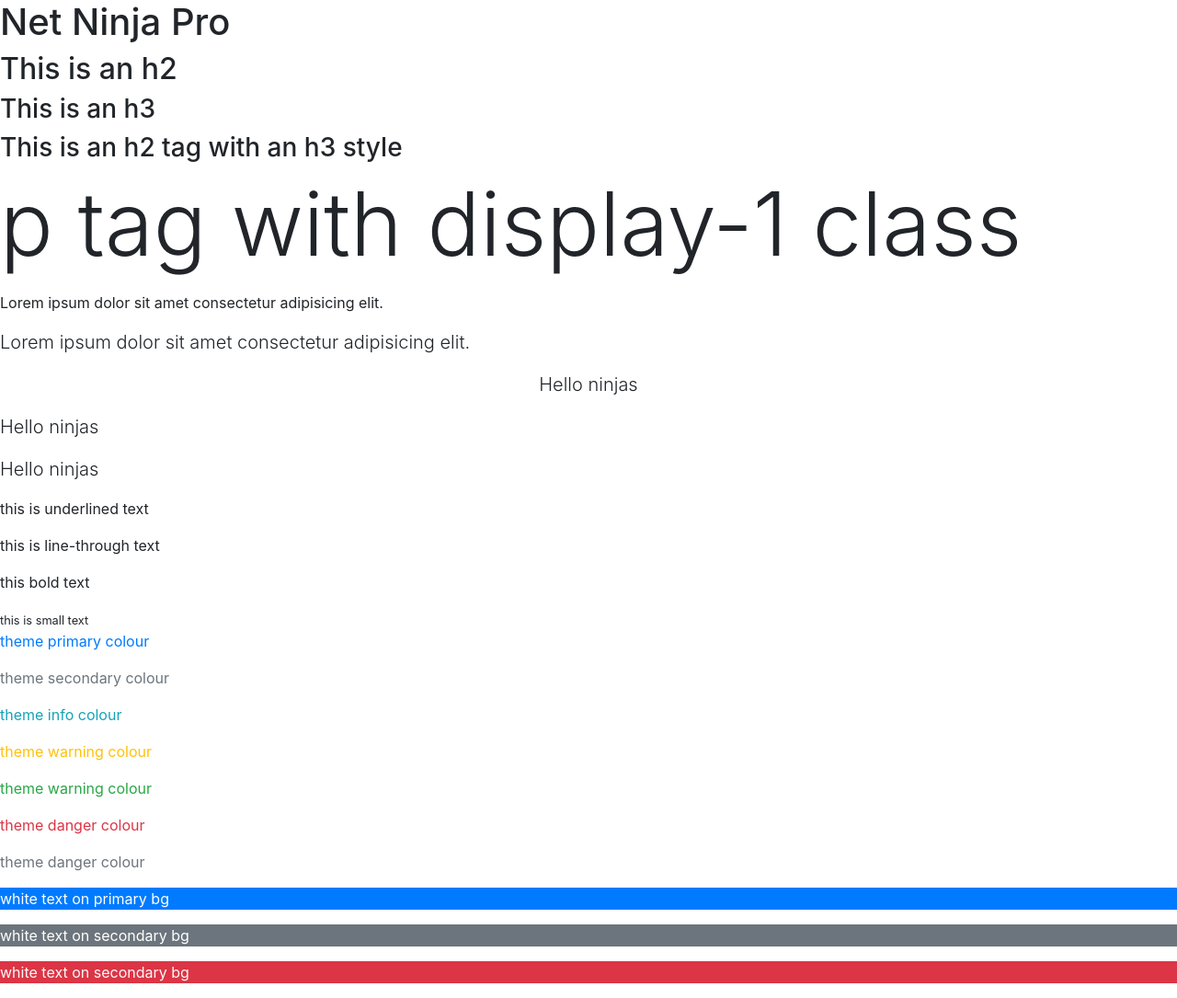
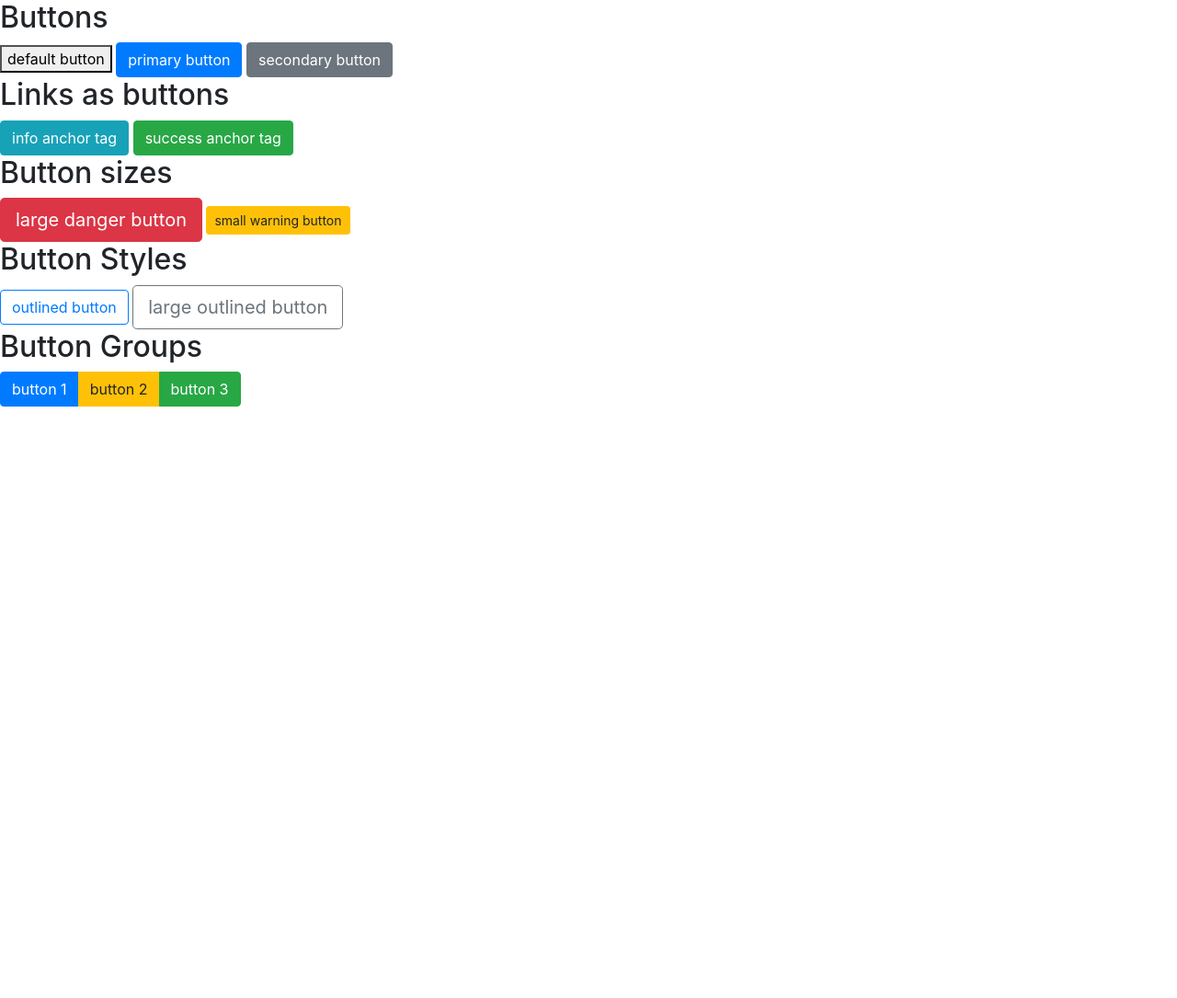
Before and after one commit to hendrikleis1/Bootstrap, a plain HTML site: page index.html in a window 1280 px wide. Shown: the whole page at 92% size. After the commit the page ends 800 px from the top, so only its background shows below. Drawn offline with nearby package versions, Linux system fonts and the light colour scheme.

Commit message:
Teooria 2

```diff
--- a/index.html
+++ b/index.html
@@ -12,39 +12,42 @@
     />
   </head>
   <body>
-    <!-- heading tags -->
-    <h1>Net Ninja Pro</h1>
-    <h2>This is an h2</h2>
-    <h3>This is an h3</h3>
-    <h2 class="h3">This is an h2 tag with an h3 style</h2>
-    <!-- display headings -->
-    <h1 class="display-1"></h1>
-    <h1 class="display-2"></h1>
-    <h1 class="display-3"></h1>
-    <p class="display-1">p tag with display-1 class</p>
-    <!-- lead text & alignment -->
-    <p>Lorem ipsum dolor sit amet consectetur adipisicing elit.</p>
-    <p class="lead">Lorem ipsum dolor sit amet consectetur adipisicing elit.</p>
-    <p class="lead text-center">Hello ninjas</p>
-    <p class="lead text-end">Hello ninjas</p>
-    <p class="lead text-start">Hello ninjas</p>
-    <!-- text decoration & font weight -->
-    <p class="text-decoration-underline">this is underlined text</p>
-    <p class="text-decoration-line-through">this is line-through text</p>
-    <p class="fw-bold">this bold text</p>
-    <small>this is small text</small>
-    <!-- text colors -->
-    <p class="text-primary">theme primary colour</p>
-    <p class="text-secondary">theme secondary colour</p>
-    <p class="text-info">theme info colour</p>
-    <p class="text-warning">theme warning colour</p>
-    <p class="text-success">theme warning colour</p>
-    <p class="text-danger">theme danger colour</p>
-    <p class="text-muted">theme danger colour</p>
-    <!-- bg colours -->
-    <p class="text-white bg-primary">white text on primary bg</p>
-    <p class="text-white bg-secondary">white text on secondary bg</p>
-    <p class="text-light bg-danger">white text on secondary bg</p>
+    <!-- basic buttons -->
+    <h2>Buttons</h2>
+
+    <button>default button</button>
+    <button class="btn btn-primary">primary button</button>
+    <!-- auto lightens text -->
+    <button class="btn btn-secondary">secondary button</button>
+
+    <!-- anchor tags as buttons -->
+    <h2>Links as buttons</h2>
+
+    <a href="#" class="btn btn-info">info anchor tag</a>
+    <a href="#" class="btn btn-success">success anchor tag</a>
+
+    <!-- button sizes -->
+    <h2>Button sizes</h2>
+
+    <button class="btn btn-lg btn-danger">large danger button</button>
+    <button class="btn btn-sm btn-warning">small warning button</button>
+
+    <!-- outlined styles -->
+    <h2>Button Styles</h2>
+
+    <button class="btn btn-outline-primary">outlined button</button>
+    <button class="btn btn-outline-secondary btn-lg">
+      large outlined button
+    </button>
+
+    <!-- button groups -->
+    <h2>Button Groups</h2>
+
+    <div class="btn-group">
+      <a href="#" class="btn btn-primary">button 1</a>
+      <a href="#" class="btn btn-warning">button 2</a>
+      <a href="#" class="btn btn-success">button 3</a>
+    </div>
     <script
       src="https://cdn.jsdelivr.net/npm/bootstrap@4.1.3/dist/js/bootstrap.min.js"
       integrity="sha384-ChfqqxuZUCnJSK3+MXmPNIyE6ZbWh2IMqE241rYiqJxyMiZ6OW/JmZQ5stwEULTy"
```
